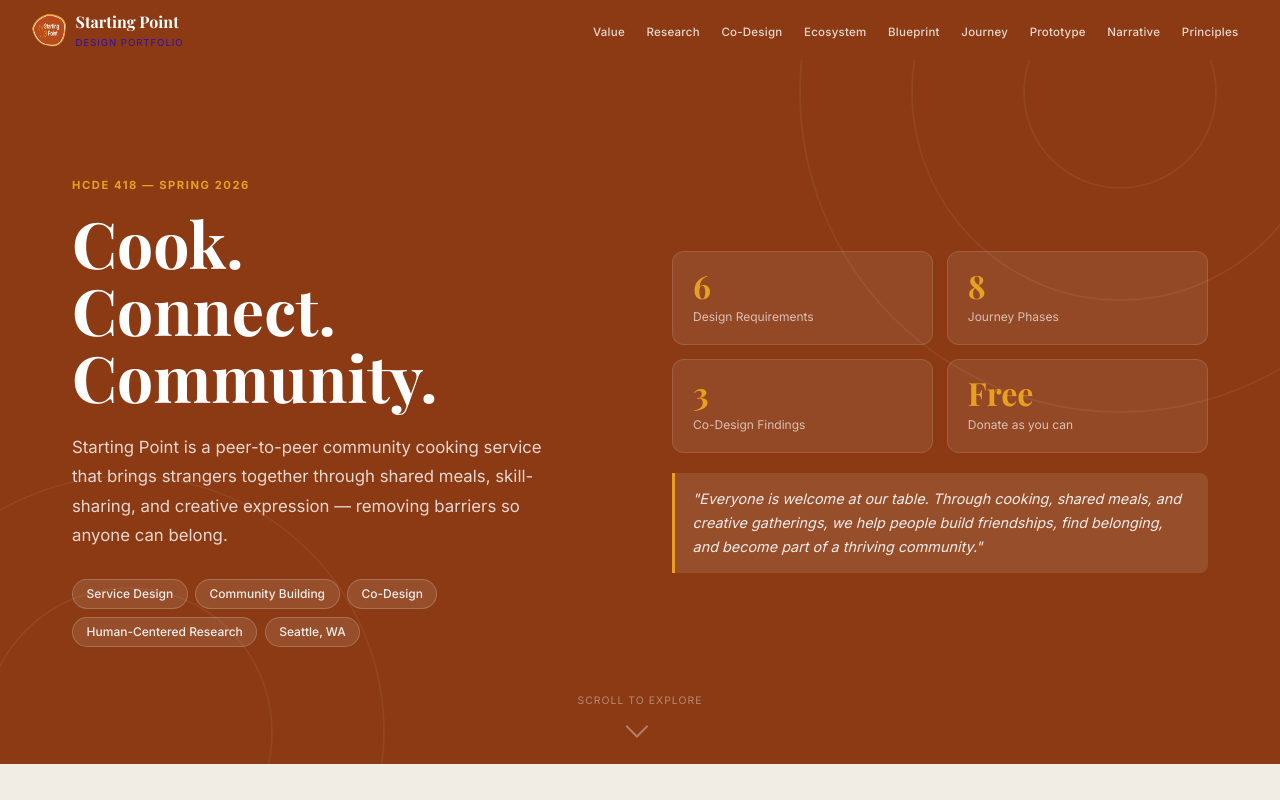
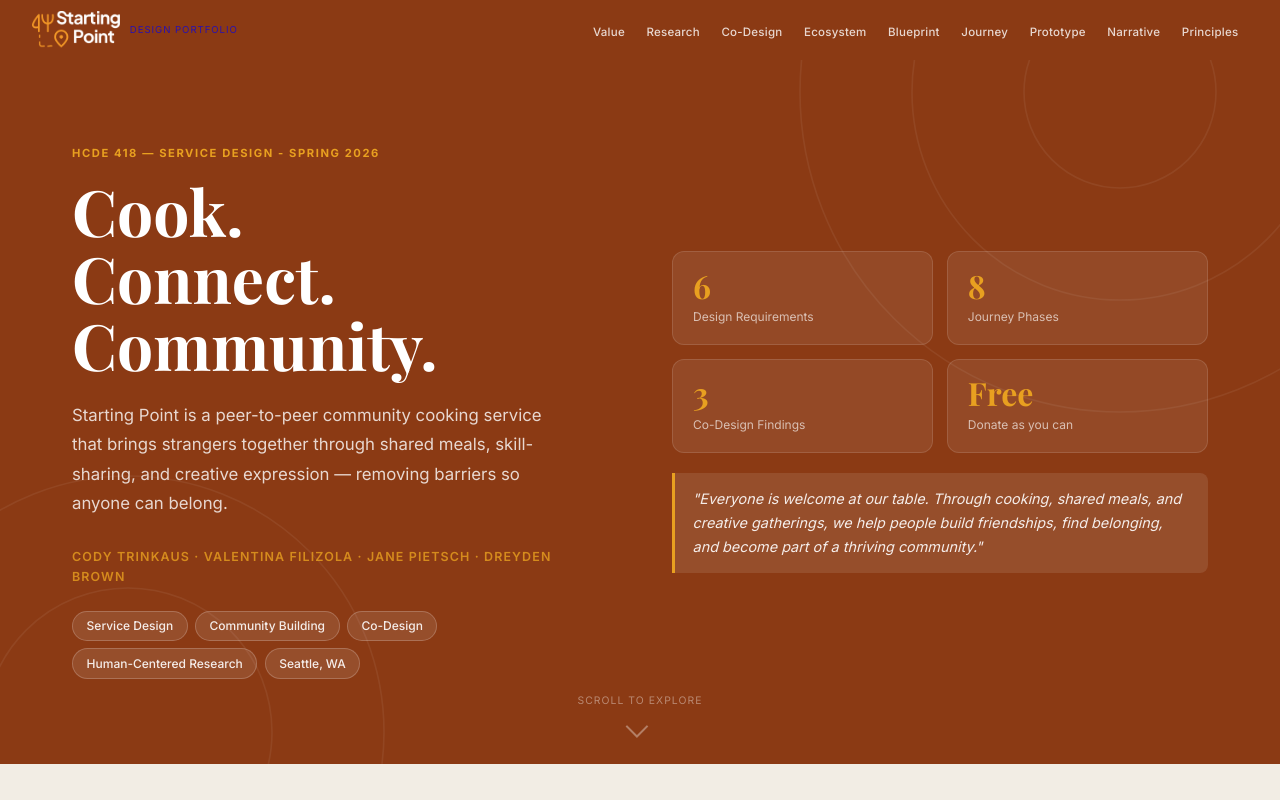
Before and after one commit to cody-trinkaus/starting-point-process, a plain HTML site: page index.html in a window 1280 px wide. Shown: the top 800 px of the page. Drawn offline with nearby package versions, Linux system fonts and the light colour scheme; a web font is replaced by a local one.

Commit message:
Added Names, and changed logo

```diff
--- a/index.html
+++ b/index.html
@@ -231,6 +231,16 @@
       .hero-title{font-size:2.6rem;}
       nav ul{display:none;}
     }
+    .team-credits {
+      font-size: .78rem;
+      font-weight: 600;
+      letter-spacing: .09em;
+      text-transform: uppercase;
+      color: var(--gold);
+      opacity: .8;
+      margin-top: .25rem;
+      margin-bottom: 1.5rem;
+    }
   </style>
 </head>
 <body>
@@ -238,9 +248,8 @@
 <!-- NAV -->
 <nav>
   <a href="#top" class="nav-brand">
-    <img src="Group 1.png" alt="Starting Point logo" width="34" height="34" style="display:block;">
+    <img src="starting-point-logo.png" alt="Starting Point" style="height:38px;width:auto;display:block;">
     <div>
-      <span class="nav-brand-text">Starting Point</span>
       <span class="nav-brand-sub">Design Portfolio</span>
     </div>
   </a>
@@ -268,9 +277,10 @@
   </svg>
   <div class="hero-content">
     <div>
-      <div class="hero-label">HCDE 418 — Spring 2026</div>
+      <div class="hero-label">HCDE 418 — Service Design - Spring 2026</div>
       <h1 class="hero-title">Cook.<br>Connect.<br>Community.</h1>
       <p class="hero-subtitle">Starting Point is a peer-to-peer community cooking service that brings strangers together through shared meals, skill-sharing, and creative expression — removing barriers so anyone can belong.</p>
+      <p class="team-credits">Cody Trinkaus  ·  Valentina Filizola  ·  Jane Pietsch  ·  Dreyden Brown</p>
       <div class="hero-tags">
         <span class="hero-tag">Service Design</span>
         <span class="hero-tag">Community Building</span>
@@ -764,8 +774,7 @@
 
 <footer>
   <div style="display:flex;align-items:center;justify-content:center;gap:.65rem;margin-bottom:.85rem;">
-    <img src="Group 1.png" alt="Starting Point logo" width="30" height="30" style="display:block;">
-    <strong style="font-family:'Playfair Display',serif;font-size:1rem;color:white;">Starting Point</strong>
+    <img src="starting-point-logo.png" alt="Starting Point" style="height:44px;width:auto;display:block;opacity:.9;">
   </div>
   <p>Design Portfolio — HCDE 418 Spring 2026 </p>
   <p style="margin-top:.4rem;">Live prototype: <a href="https://valentinafilizola.github.io/startingpoint/" target="_blank">valentinafilizola.github.io/startingpoint/</a></p>
```
Also changed, not shown: starting-point-logo.png (added), 1 other file.
